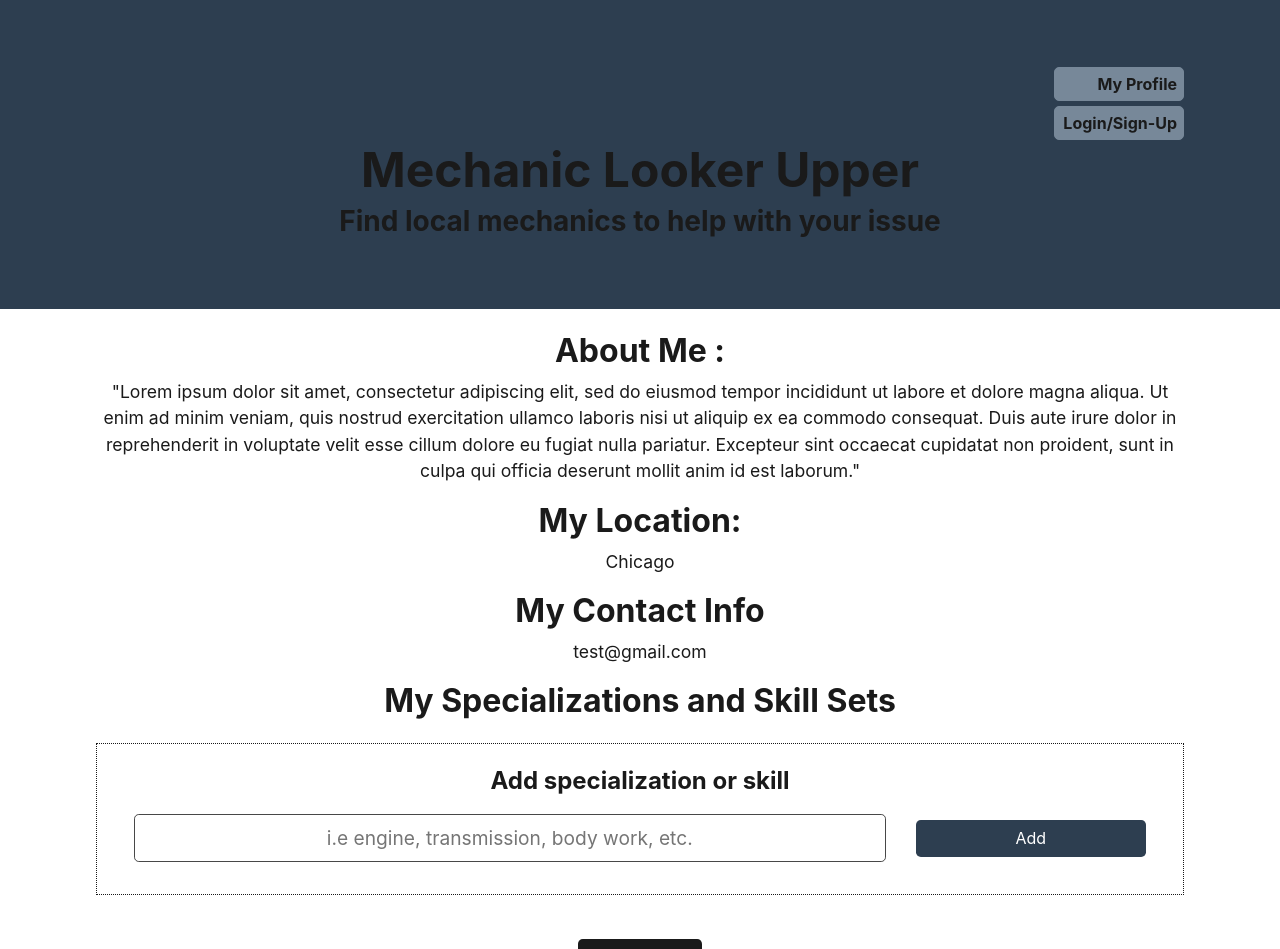
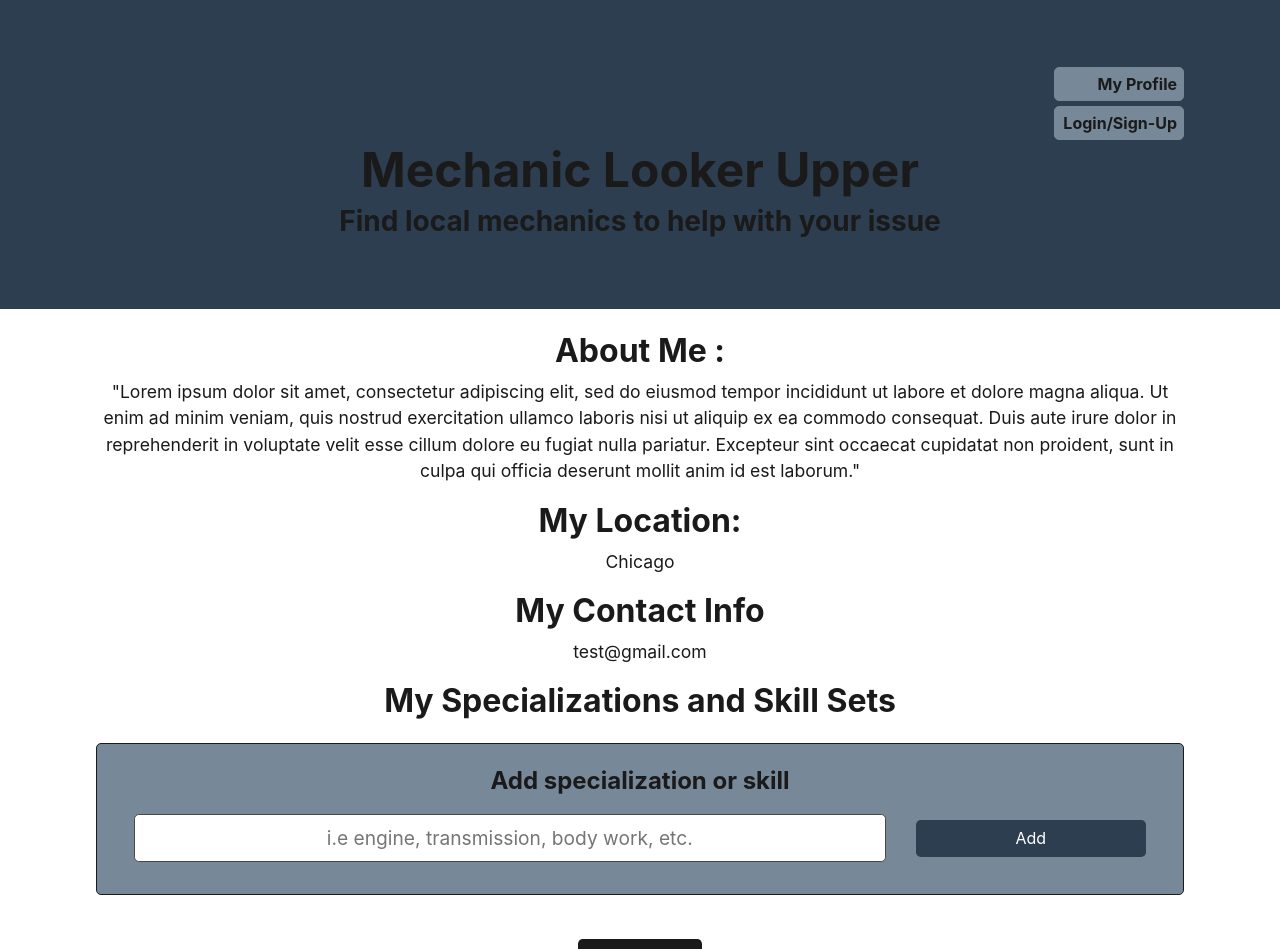
Before and after one commit to nlaramee120/MechsMeet, a React (Create React App) app in the folder client/: page /me in a window 1280 px wide. Shown: the top 949 px of the page. Built offline with nearby package versions, Linux system fonts and the light colour scheme; no server answers.

Commit message:
Minor styling changes to myProfile.js before bedtime.

```diff
--- a/client/src/pages/myProfile.js
+++ b/client/src/pages/myProfile.js
@@ -46,7 +46,7 @@ const Myprofile = () => {
 
       {profile.skills?.length > 0 && <SkillsList skills={profile.skills} />}
 
-      <div className="my-4 p-4" style={{ border: "1px dotted #1a1a1a" }}>
+      <div className="my-4 p-4" style={{ border: "1px solid #1a1a1a", borderRadius: "5px", backgroundColor: "lightslategray" }}>
         <SkillForm profileId={profile._id} />
       </div>
     </div>
```
Also changed, not shown: 1 other file (tests, documents, lock files or other folders).
